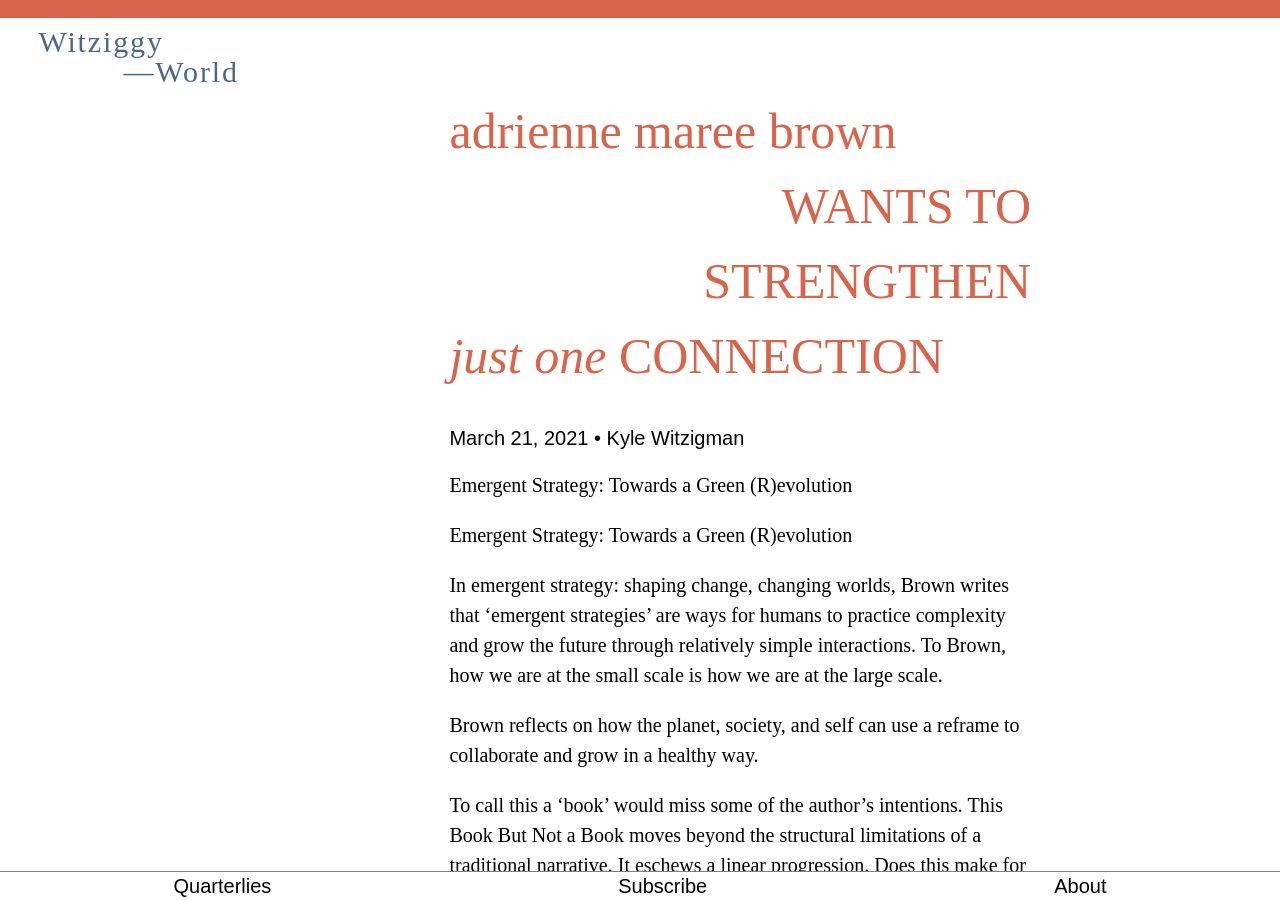
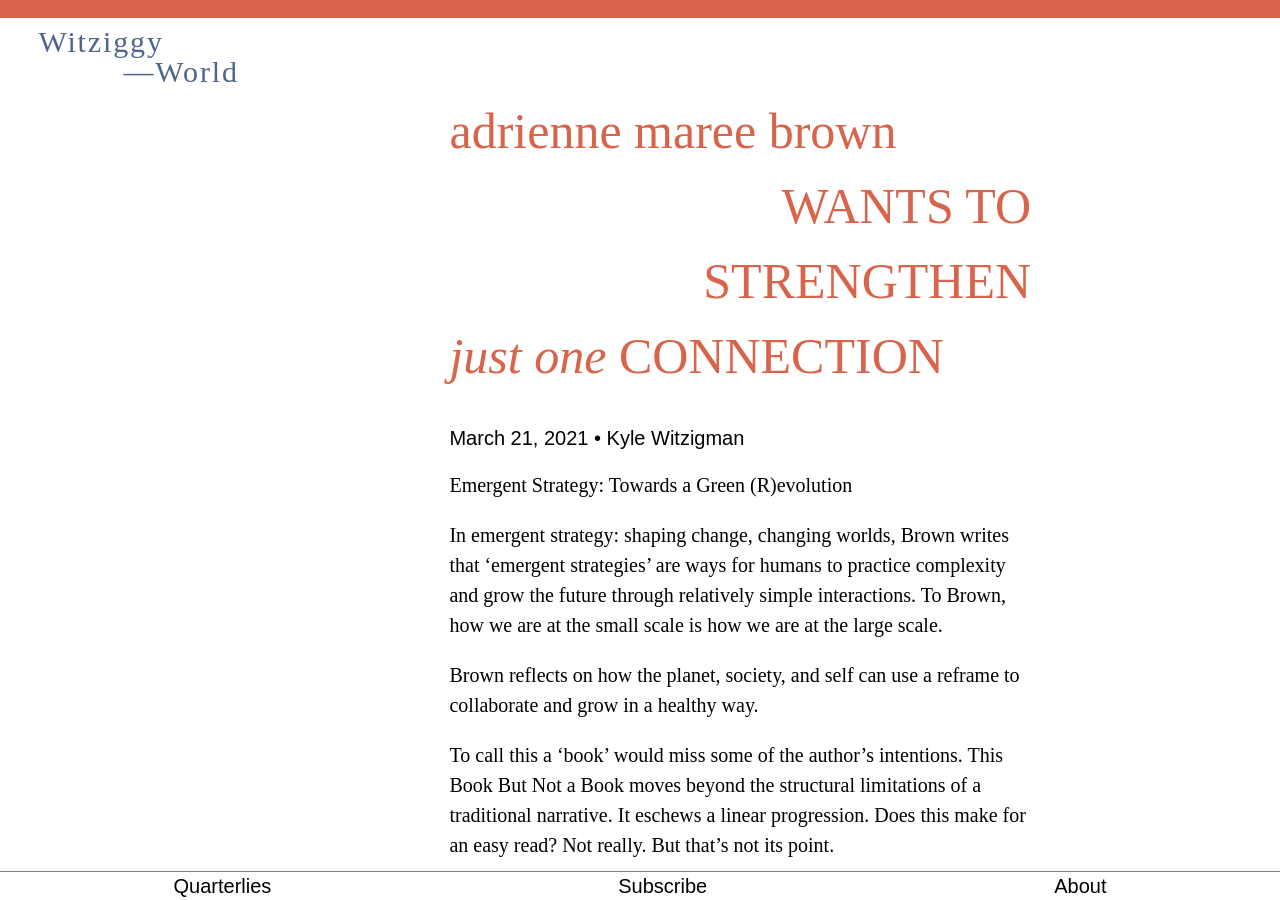
Before and after one commit to bennotkin/witziggy-world, a Jekyll site: the page built from _posts/2021-03-21-EmergentStrategy.md, in a window 1280 px wide and 900 px high. Built offline with Jekyll 4.4.1, drawn with Linux system fonts in a browser that asks for light colours; some web fonts are replaced.

Commit message:
deleted redundant lines

```diff
--- a/_posts/2021-03-21-EmergentStrategy.md
+++ b/_posts/2021-03-21-EmergentStrategy.md
@@ -9,8 +9,6 @@
     <p>WANTS TO STRENGTHEN</p>
     <p><i>just one</i> CONNECTION</p>
 ---
-
-Emergent Strategy: Towards a Green (R)evolution
 
 Emergent Strategy: Towards a Green (R)evolution
 
```
